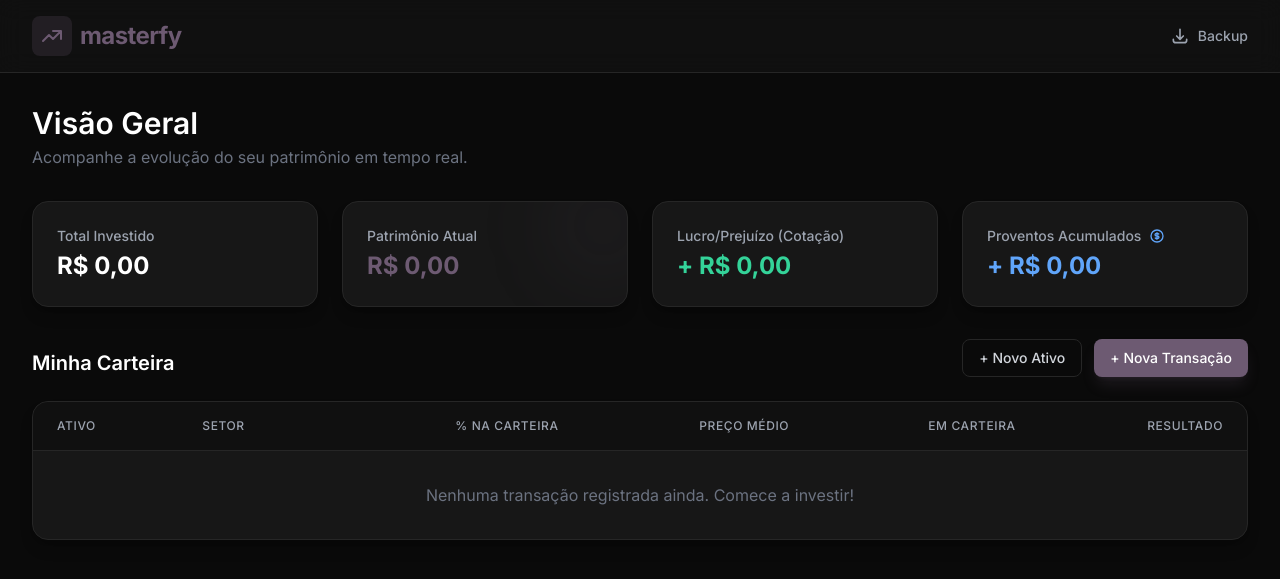
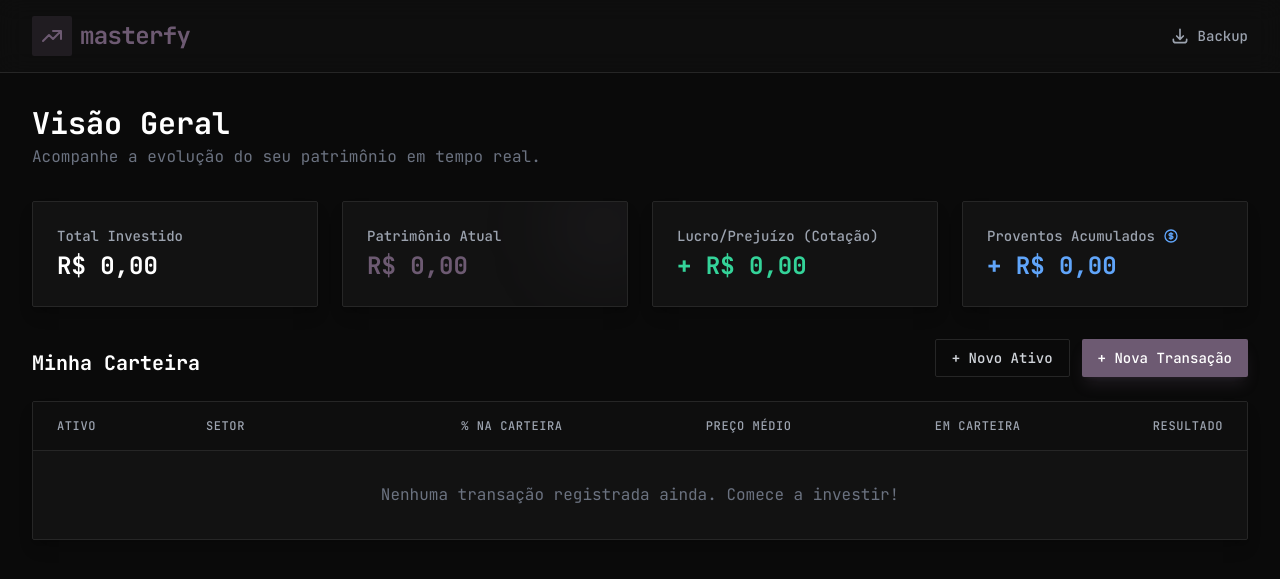
Before and after one commit to gvsprod/masterfy, a FastAPI app: page / in a window 1280 px wide. Shown: the top 579 px of the page. Run offline with FastAPI, Linux system fonts and the light colour scheme; data that the repository does not hold is empty; some libraries are stand-ins or nearby versions.

Commit message:
Atualiza o design

```diff
--- a/templates/index.html
+++ b/templates/index.html
@@ -3,22 +3,26 @@
 <head>
     <meta charset="UTF-8">
     <meta name="viewport" content="width=device-width, initial-scale=1.0">
-	<title>masterfy | Wealth Tracker</title>
+    <title>masterfy | Wealth Tracker</title>
     <script src="https://cdn.tailwindcss.com"></script>
-    <link href="https://fonts.googleapis.com/css2?family=Inter:wght@300;400;500;600;700&display=swap" rel="stylesheet">
+
+    <link rel="preconnect" href="https://fonts.googleapis.com">
+    <link rel="preconnect" href="https://fonts.gstatic.com" crossorigin>
+    <link href="https://fonts.googleapis.com/css2?family=JetBrains+Mono:wght@400;500;700&display=swap" rel="stylesheet">
 
     <script>
         tailwind.config = {
             darkMode: 'class',
             theme: {
                 extend: {
-                    fontFamily: { sans: ['Inter', 'sans-serif'] },
+                    /* O grande truque: forçamos a fonte monoespaçada em TODO o site de uma vez */
+                    fontFamily: { sans: ['"JetBrains Mono"', 'monospace'] },
                     colors: {
                         dark: '#0a0a0a',
-                        card: '#171717',
+                        card: '#121212', /* Um fundo de card ligeiramente mais escuro para o estilo terminal */
                         border: '#262626',
                         primary: '#6D5A72',
-                        primaryHover: '#58485c' /* Um tom um pouco mais escuro para o hover */
+                        primaryHover: '#58485c'
                     }
                 }
             }
@@ -30,7 +34,7 @@
      <nav class="border-b border-border bg-card/50 backdrop-blur-md sticky top-0 z-10">
         <div class="max-w-7xl mx-auto px-4 sm:px-6 lg:px-8 py-4 flex justify-between items-center">
             <div class="flex items-center gap-2">
-                <div class="bg-primary/20 p-2 rounded-lg text-primary">
+                <div class="bg-primary/20 p-2 rounded-sm text-primary">
                     <svg class="w-6 h-6" fill="none" stroke="currentColor" viewBox="0 0 24 24"><path stroke-linecap="round" stroke-linejoin="round" stroke-width="2" d="M13 7h8m0 0v8m0-8l-8 8-4-4-6 6"></path></svg>
                 </div>
                 <h1 class="text-2xl font-bold text-primary tracking-tight">
@@ -56,18 +60,18 @@
 
           <div class="grid grid-cols-1 md:grid-cols-2 lg:grid-cols-4 gap-6 mb-8">
 
-            <div class="bg-card border border-border rounded-2xl p-6 shadow-lg shadow-black/20">
+            <div class="bg-card border border-border rounded-sm p-6 shadow-lg shadow-black/20">
                 <p class="text-sm font-medium text-gray-400 mb-1">Total Investido</p>
                 <h3 class="text-2xl font-bold text-white">R$ {{ portfolio.valor_total_investido | moeda }}</h3>
             </div>
 
-            <div class="bg-card border border-border rounded-2xl p-6 shadow-lg shadow-black/20 relative overflow-hidden">
+            <div class="bg-card border border-border rounded-sm p-6 shadow-lg shadow-black/20 relative overflow-hidden">
                 <div class="absolute -right-6 -top-6 w-24 h-24 bg-primary/10 rounded-full blur-2xl"></div>
                 <p class="text-sm font-medium text-gray-400 mb-1">Patrimônio Atual</p>
                 <h3 class="text-2xl font-bold text-primary">R$ {{ portfolio.valor_total_atual | moeda }}</h3>
             </div>
 
-            <div class="bg-card border border-border rounded-2xl p-6 shadow-lg shadow-black/20">
+            <div class="bg-card border border-border rounded-sm p-6 shadow-lg shadow-black/20">
                 <p class="text-sm font-medium text-gray-400 mb-1">Lucro/Prejuízo (Cotação)</p>
                 <h3 class="text-2xl font-bold {% if portfolio.lucro_prejuizo_total >= 0 %}text-emerald-400{% else %}text-red-400{% endif %}">
                     {% if portfolio.lucro_prejuizo_total >= 0 %}+{% else %}-{% endif %}
@@ -75,7 +79,7 @@
                 </h3>
             </div>
 
-            <div class="bg-card border border-border rounded-2xl p-6 shadow-lg shadow-black/20">
+            <div class="bg-card border border-border rounded-sm p-6 shadow-lg shadow-black/20">
                 <div class="flex items-center gap-2 mb-1">
                     <p class="text-sm font-medium text-gray-400">Proventos Acumulados</p>
                     <svg class="w-4 h-4 text-blue-400" fill="none" stroke="currentColor" viewBox="0 0 24 24"><path stroke-linecap="round" stroke-linejoin="round" stroke-width="2" d="M12 8c-1.657 0-3 .895-3 2s1.343 2 3 2 3 .895 3 2-1.343 2-3 2m0-8c1.11 0 2.08.402 2.599 1M12 8V7m0 1v8m0 0v1m0-1c-1.11 0-2.08-.402-2.599-1M21 12a9 9 0 11-18 0 9 9 0 0118 0z"></path></svg>
@@ -91,17 +95,17 @@
             <h3 class="text-xl font-semibold text-white">Minha Carteira</h3>
 
             <div class="flex gap-3">
-                <button onclick="document.getElementById('modal-ativo').classList.remove('hidden')" class="bg-dark border border-border hover:bg-white/5 text-gray-300 px-4 py-2 rounded-lg text-sm font-medium transition-colors">
+                <button onclick="document.getElementById('modal-ativo').classList.remove('hidden')" class="bg-dark border border-border hover:bg-white/5 text-gray-300 px-4 py-2 rounded-sm text-sm font-medium transition-colors">
                     + Novo Ativo
                 </button>
 
-                <button onclick="document.getElementById('modal-transacao').classList.remove('hidden')" class="bg-primary hover:bg-primaryHover text-white px-4 py-2 rounded-lg text-sm font-medium transition-colors shadow-lg shadow-primary/20">
+                <button onclick="document.getElementById('modal-transacao').classList.remove('hidden')" class="bg-primary hover:bg-primaryHover text-white px-4 py-2 rounded-sm text-sm font-medium transition-colors shadow-lg shadow-primary/20">
                     + Nova Transação
                 </button>
             </div>
         </div>
 
-        <div class="bg-card border border-border rounded-2xl shadow-lg shadow-black/20 overflow-hidden">
+        <div class="bg-card border border-border rounded-sm shadow-lg shadow-black/20 overflow-hidden">
             <div class="overflow-x-auto">
                 <table class="w-full text-left border-collapse">
                     <thead>
@@ -166,7 +170,7 @@
         </div>
     </main>
 	<div id="modal-ativo" class="hidden fixed inset-0 bg-black/80 backdrop-blur-sm z-50 flex items-center justify-center p-4">
-        <div class="bg-card border border-border rounded-2xl shadow-2xl shadow-black max-w-md w-full p-6 relative">
+        <div class="bg-card border border-border rounded-sm shadow-2xl shadow-black max-w-md w-full p-6 relative">
 
             <button onclick="document.getElementById('modal-ativo').classList.add('hidden')" class="absolute top-4 right-4 text-gray-400 hover:text-white">
                 <svg class="w-6 h-6" fill="none" stroke="currentColor" viewBox="0 0 24 24"><path stroke-linecap="round" stroke-linejoin="round" stroke-width="2" d="M6 18L18 6M6 6l12 12"></path></svg>
@@ -179,11 +183,11 @@
                   <div class="grid grid-cols-2 gap-4">
                     <div>
                         <label class="block text-sm font-medium text-gray-400 mb-1">Ticker (Sigla)</label>
-                        <input type="text" name="ticker" required placeholder="Ex: VALE3" class="w-full bg-dark border border-border rounded-lg px-4 py-2.5 text-white focus:outline-none focus:border-primary transition-colors uppercase">
+                        <input type="text" name="ticker" required placeholder="Ex: VALE3" class="w-full bg-dark border border-border rounded-sm px-4 py-2.5 text-white focus:outline-none focus:border-primary transition-colors uppercase">
                     </div>
                     <div>
                         <label class="block text-sm font-medium text-gray-400 mb-1">Tipo</label>
-                        <select name="tipo" required class="w-full bg-dark border border-border rounded-lg px-4 py-2.5 text-white focus:outline-none focus:border-primary transition-colors">
+                        <select name="tipo" required class="w-full bg-dark border border-border rounded-sm px-4 py-2.5 text-white focus:outline-none focus:border-primary transition-colors">
                             <option value="ACAO">Ação</option>
                             <option value="FII">Fundo Imobiliário (FII)</option>
                             <option value="ETF">ETF</option>
@@ -195,11 +199,11 @@
                 <div class="grid grid-cols-2 gap-4">
                     <div>
                         <label class="block text-sm font-medium text-gray-400 mb-1">Nome Descritivo</label>
-                        <input type="text" name="nome" required placeholder="Ex: Vale ON" class="w-full bg-dark border border-border rounded-lg px-4 py-2.5 text-white focus:outline-none focus:border-primary transition-colors">
+                        <input type="text" name="nome" required placeholder="Ex: Vale ON" class="w-full bg-dark border border-border rounded-sm px-4 py-2.5 text-white focus:outline-none focus:border-primary transition-colors">
                     </div>
                     <div>
                         <label class="block text-sm font-medium text-gray-400 mb-1">Setor</label>
-                        <select name="setor" required class="w-full bg-dark border border-border rounded-lg px-4 py-2.5 text-white focus:outline-none focus:border-primary transition-colors">
+                        <select name="setor" required class="w-full bg-dark border border-border rounded-sm px-4 py-2.5 text-white focus:outline-none focus:border-primary transition-colors">
                             <option value="Bancos">Bancos</option>
                             <option value="Energia">Energia</option>
                             <option value="Saneamento">Saneamento</option>
@@ -214,12 +218,12 @@
 
                 <div>
                     <label class="block text-sm font-medium text-gray-400 mb-1">Nome Descritivo</label>
-                    <input type="text" name="nome" required placeholder="Ex: Vale ON" class="w-full bg-dark border border-border rounded-lg px-4 py-2.5 text-white focus:outline-none focus:border-primary transition-colors">
+                    <input type="text" name="nome" required placeholder="Ex: Vale ON" class="w-full bg-dark border border-border rounded-sm px-4 py-2.5 text-white focus:outline-none focus:border-primary transition-colors">
                 </div>
 
 
                 <div class="pt-4">
-                    <button type="submit" class="w-full bg-primary hover:bg-primaryHover text-white font-medium py-2.5 rounded-lg transition-colors shadow-lg shadow-primary/20">
+                    <button type="submit" class="w-full bg-primary hover:bg-primaryHover text-white font-medium py-2.5 rounded-sm transition-colors shadow-lg shadow-primary/20">
                         Salvar Ativo
                     </button>
                 </div>
@@ -227,7 +231,7 @@
         </div>
     </div>
 	 <div id="modal-transacao" class="hidden fixed inset-0 bg-black/80 backdrop-blur-sm z-50 flex items-center justify-center p-4">
-        <div class="bg-card border border-border rounded-2xl shadow-2xl shadow-black max-w-md w-full p-6 relative">
+        <div class="bg-card border border-border rounded-sm shadow-2xl shadow-black max-w-md w-full p-6 relative">
 
             <button onclick="document.getElementById('modal-transacao').classList.add('hidden')" class="absolute top-4 right-4 text-gray-400 hover:text-white">
                 <svg class="w-6 h-6" fill="none" stroke="currentColor" viewBox="0 0 24 24"><path stroke-linecap="round" stroke-linejoin="round" stroke-width="2" d="M6 18L18 6M6 6l12 12"></path></svg>
@@ -239,7 +243,7 @@
 
                 <div>
                     <label class="block text-sm font-medium text-gray-400 mb-1">Ativo</label>
-                    <select name="ativo_id" required class="w-full bg-dark border border-border rounded-lg px-4 py-2.5 text-white focus:outline-none focus:border-primary transition-colors">
+                    <select name="ativo_id" required class="w-full bg-dark border border-border rounded-sm px-4 py-2.5 text-white focus:outline-none focus:border-primary transition-colors">
                         <option value="" disabled selected>Selecione um ativo...</option>
                         {% for ativo in ativos %}
                             <option value="{{ ativo.id }}">{{ ativo.ticker }} - {{ ativo.nome }}</option>
@@ -250,11 +254,11 @@
                 <div class="grid grid-cols-2 gap-4">
                     <div>
                         <label class="block text-sm font-medium text-gray-400 mb-1">Data</label>
-                        <input type="date" name="data" required class="w-full bg-dark border border-border rounded-lg px-4 py-2.5 text-white focus:outline-none focus:border-primary transition-colors">
+                        <input type="date" name="data" required class="w-full bg-dark border border-border rounded-sm px-4 py-2.5 text-white focus:outline-none focus:border-primary transition-colors">
                     </div>
                     <div>
                         <label class="block text-sm font-medium text-gray-400 mb-1">Tipo</label>
-                        <select name="tipo_transacao" required class="w-full bg-dark border border-border rounded-lg px-4 py-2.5 text-white focus:outline-none focus:border-primary transition-colors">
+                        <select name="tipo_transacao" required class="w-full bg-dark border border-border rounded-sm px-4 py-2.5 text-white focus:outline-none focus:border-primary transition-colors">
                             <option value="COMPRA">Compra</option>
                             <option value="VENDA">Venda</option>
                         </select>
@@ -264,16 +268,16 @@
                 <div class="grid grid-cols-2 gap-4">
                     <div>
                         <label class="block text-sm font-medium text-gray-400 mb-1">Quantidade</label>
-                        <input type="number" step="0.0001" name="quantidade" required placeholder="Ex: 100" class="w-full bg-dark border border-border rounded-lg px-4 py-2.5 text-white focus:outline-none focus:border-primary transition-colors">
+                        <input type="number" step="0.0001" name="quantidade" required placeholder="Ex: 100" class="w-full bg-dark border border-border rounded-sm px-4 py-2.5 text-white focus:outline-none focus:border-primary transition-colors">
                     </div>
                     <div>
                         <label class="block text-sm font-medium text-gray-400 mb-1">Preço Unitário (R$)</label>
-                        <input type="number" step="0.01" name="preco_unitario" required placeholder="Ex: 35.50" class="w-full bg-dark border border-border rounded-lg px-4 py-2.5 text-white focus:outline-none focus:border-primary transition-colors">
+                        <input type="number" step="0.01" name="preco_unitario" required placeholder="Ex: 35.50" class="w-full bg-dark border border-border rounded-sm px-4 py-2.5 text-white focus:outline-none focus:border-primary transition-colors">
                     </div>
                 </div>
 
                 <div class="pt-4">
-                    <button type="submit" class="w-full bg-primary hover:bg-primaryHover text-white font-medium py-2.5 rounded-lg transition-colors shadow-lg shadow-primary/20">
+                    <button type="submit" class="w-full bg-primary hover:bg-primaryHover text-white font-medium py-2.5 rounded-sm transition-colors shadow-lg shadow-primary/20">
                         Salvar Transação
                     </button>
                 </div>
```
Also changed, not shown: templates/ativo.html (+37 -21 lines).
